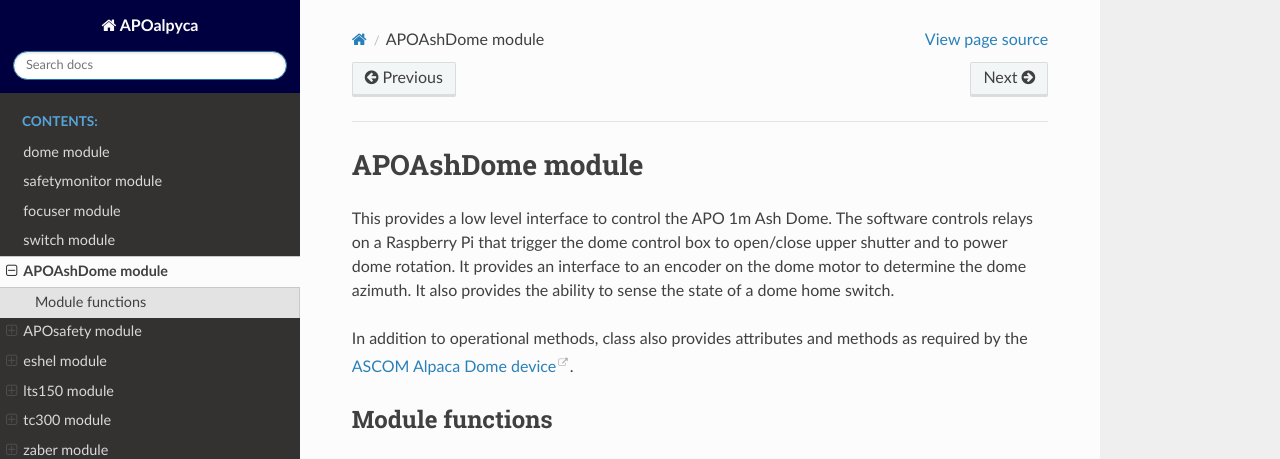
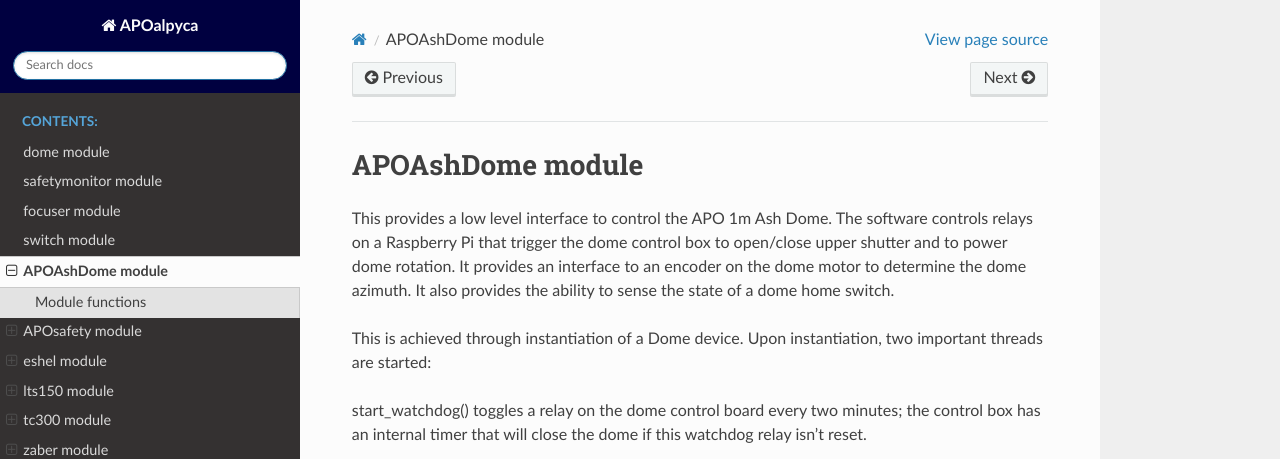
Before and after one commit to holtzmanjon/APOalpyca, a Sphinx documentation site: the page built from docs/apoashdome.txt, in a window 1280 px wide and 1136 px high. Shown: the top 459 px of the window. Built offline with Sphinx 7.4.7 and the Read the Docs theme 3.1.0, drawn with Linux system fonts in a browser that asks for light colours; some of the changed text lies outside the part shown; grey boxes are pictures that could not be loaded.

Commit message:
add some documentation for APOAshDome

```diff
--- a/docs/apoashdome.txt
+++ b/docs/apoashdome.txt
@@ -8,7 +8,20 @@
 the dome azimuth. It also provides the ability to sense the state
 of a dome home switch.
 
-In addition to operational methods, class also provides attributes
+This is achieved through instantiation of a Dome device. Upon
+instantiation, two important threads are started:
+
+start_watchdog() toggles a relay on the dome control board every two minutes; the
+control box has an internal timer that will close the dome if this
+watchdog relay isn't reset.
+
+start_weather() instantiates an Safety object from APOSafety and checks
+for issafe() status every 90 seconds (which is determined from state of 3.5m
+and/or 2.5m domes). If this returns False, then the dome is closed. There
+is no provision for automatically reopening the dome; this needs to be tracked
+by some client process.
+
+In addition to operational methods, the class also provides attributes
 and methods as required by the `ASCOM Alpaca Dome device <https://ascom-standards.org/alpyca/alpaca.dome.html>`_.
 
 
```
